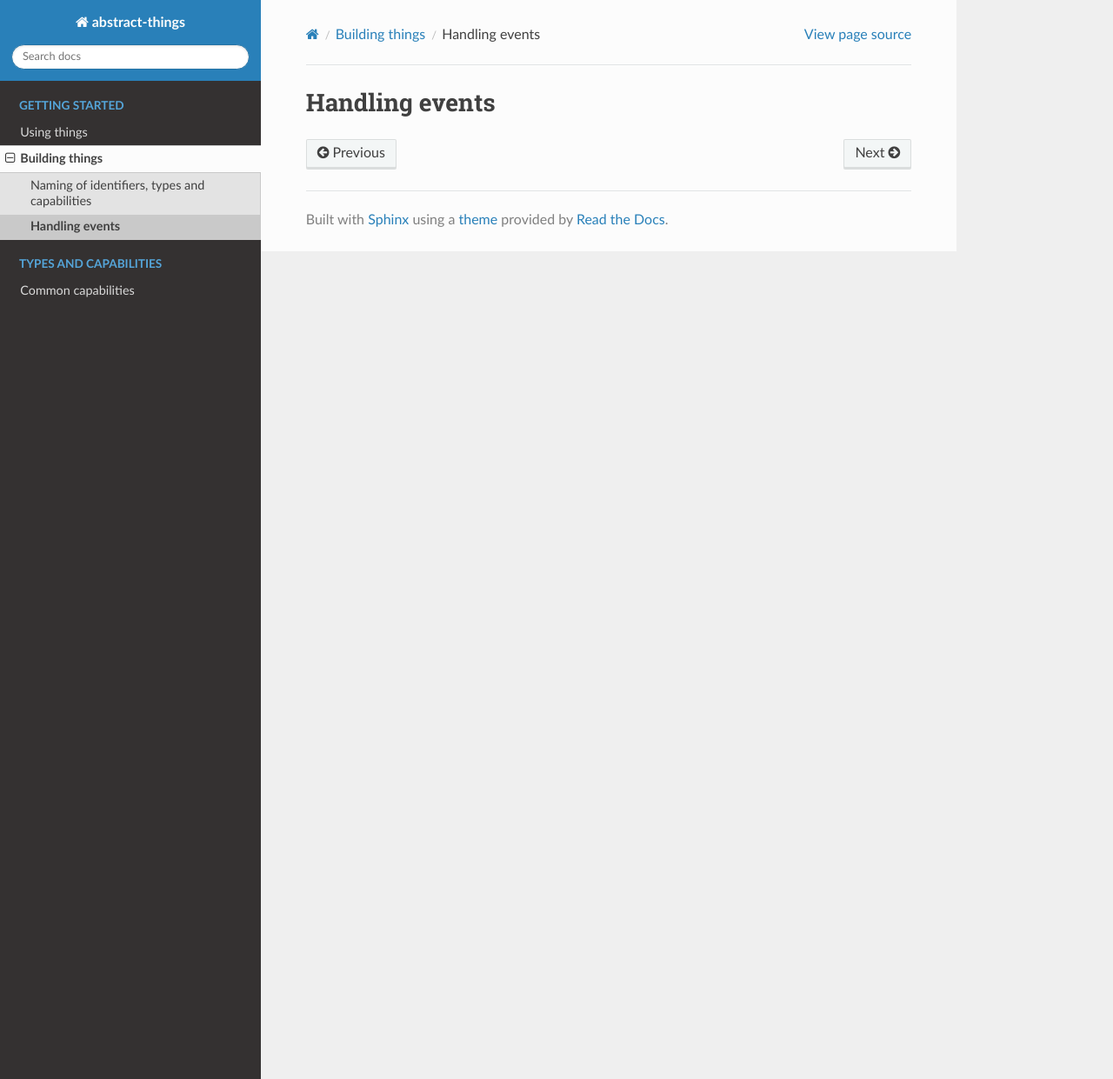
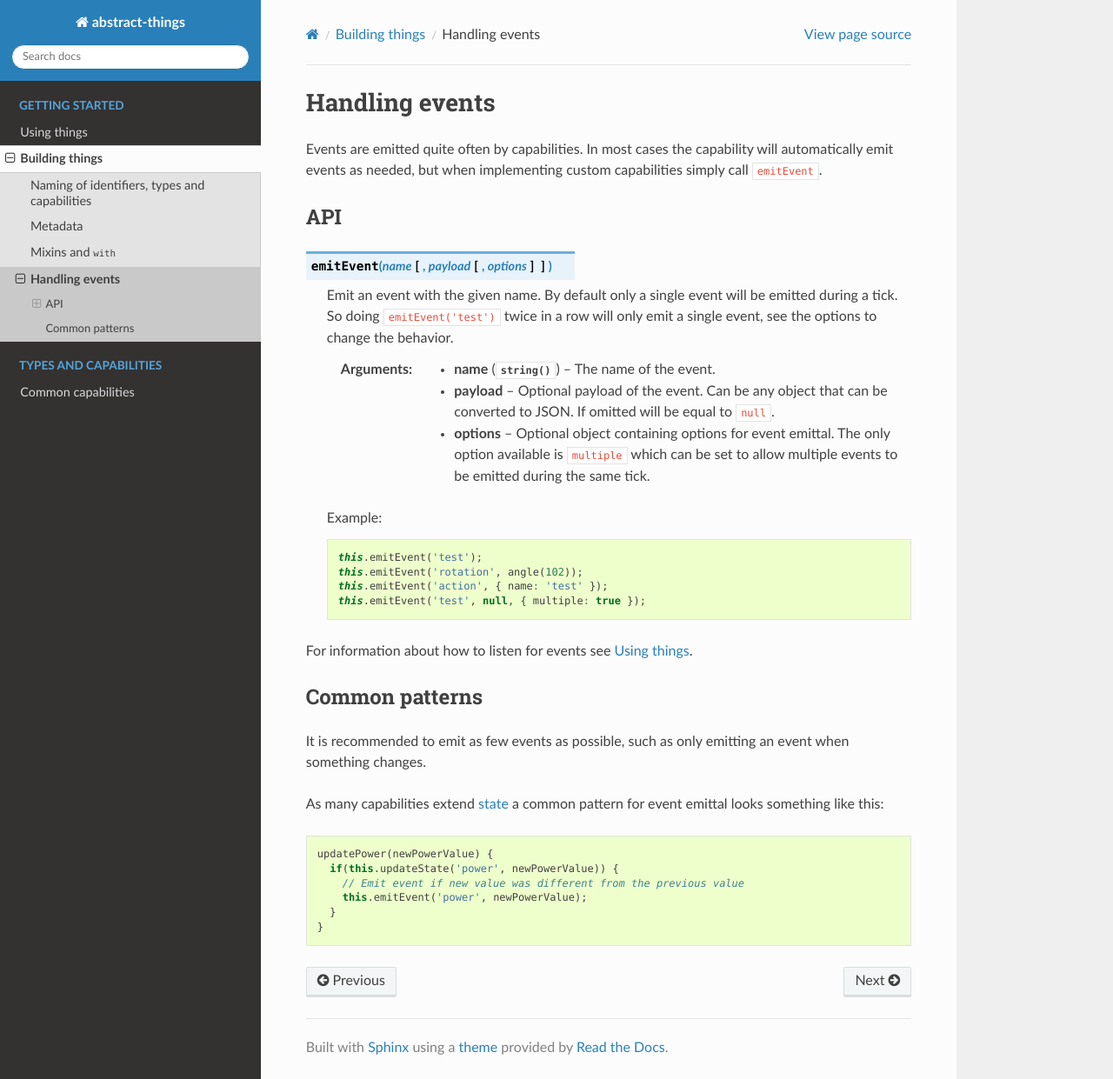
Before and after one commit to thingbound/abstract-things, a Sphinx documentation site: the page built from docs/building-things/events.rst, in a window 1280 px wide and 1241 px high. Shown: the whole window at 87% size. Built offline with Sphinx 7.4.7 and the Read the Docs theme 2.0.0, drawn with Linux system fonts in a browser that asks for light colours.

```diff
--- a/docs/building-things/define-capability.rst
+++ /dev/null
@@ -1,2 +0,0 @@
-Define custom capability
-========================
--- a/docs/building-things/events.rst
+++ b/docs/building-things/events.rst
@@ -1,2 +1,54 @@
 Handling events
 ===============
+
+Events are emitted quite often by capabilities. In most cases the capability
+will automatically emit events as needed, but when implementing custom
+capabilities simply call ``emitEvent``.
+
+API
+---
+
+.. js:function:: emitEvent(name[, payload[, options]])
+
+	Emit an event with the given name. By default only a single event will be
+	emitted during a tick. So doing ``emitEvent('test')`` twice in a row will
+	only emit a single event, see the options to change the behavior.
+
+	:param string name: The name of the event.
+	:param payload:
+		Optional payload of the event. Can be any object that can be converted to
+		JSON. If omitted will be equal to ``null``.
+
+	:param options:
+		Optional object containing options for event emittal. The only option
+		available is ``multiple`` which can be set to allow multiple events
+		to be emitted during the same tick.
+
+	Example:
+
+	.. sourcecode:: js
+
+		this.emitEvent('test');
+		this.emitEvent('rotation', angle(102));
+		this.emitEvent('action', { name: 'test' });
+		this.emitEvent('test', null, { multiple: true });
+
+For information about how to listen for events see :doc:`../using-things`.
+
+Common patterns
+---------------
+
+It is recommended to emit as few events as possible, such as only emitting an
+event when something changes.
+
+As many capabilities extend :doc:`state <../common/state>` a common pattern for
+event emittal looks something like this:
+
+.. sourcecode:: js
+
+	updatePower(newPowerValue) {
+		if(this.updateState('power', newPowerValue)) {
+			// Emit event if new value was different from the previous value
+			this.emitEvent('power', newPowerValue);
+		}
+	}
--- a/docs/building-things/index.rst
+++ b/docs/building-things/index.rst
@@ -81,4 +81,6 @@ fired.
 	:caption: Topics
 
 	naming
+	metadata
+	mixins
 	events
--- a/docs/conf.py
+++ b/docs/conf.py
@@ -93,7 +93,7 @@ html_theme = 'sphinx_rtd_theme'
 # Add any paths that contain custom static files (such as style sheets) here,
 # relative to this directory. They are copied after the builtin static files,
 # so a file named "default.css" will overwrite the builtin "default.css".
-html_static_path = ['_static']
+#html_static_path = ['_static']
 
 # Skip showing copyright
 html_show_copyright = False
--- a/docs/using-things.rst
+++ b/docs/using-things.rst
@@ -22,7 +22,7 @@ Thing API
 	* ``uuid:8125606b-7b57-405b-94d6-e5720c44aa6a``
 	* ``space:global``
 
-	See :doc:`../naming` for more details.
+	See :doc:`../building-things/naming` for more details.
 
 .. js:attribute:: metadata
 
```
Also changed, not shown: README.md (+2 -0 lines), docs/building-things/metadata.rst (added, +141 -0 lines), docs/building-things/mixins.rst (added, +109 -0 lines), 1 other file.
